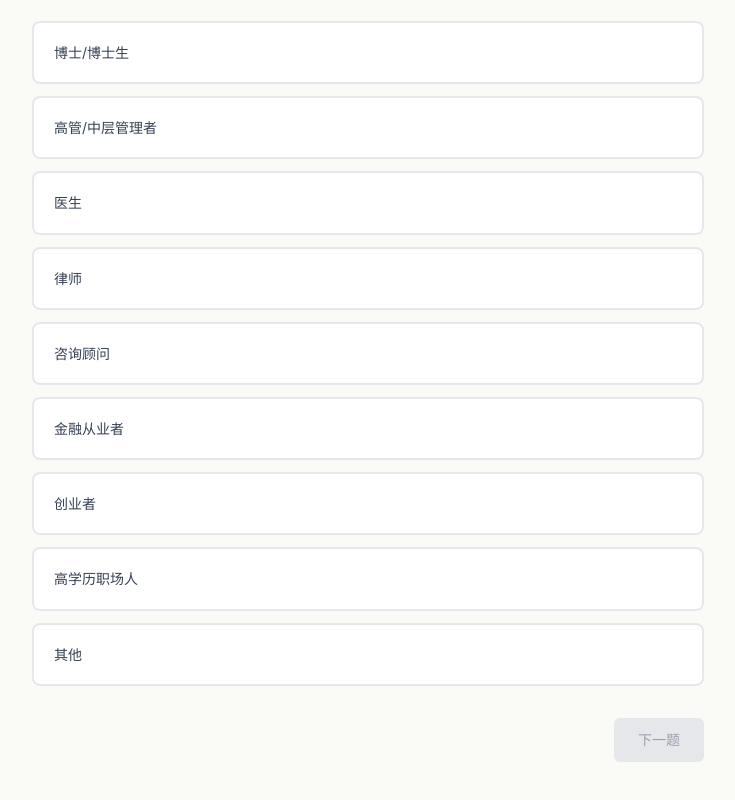
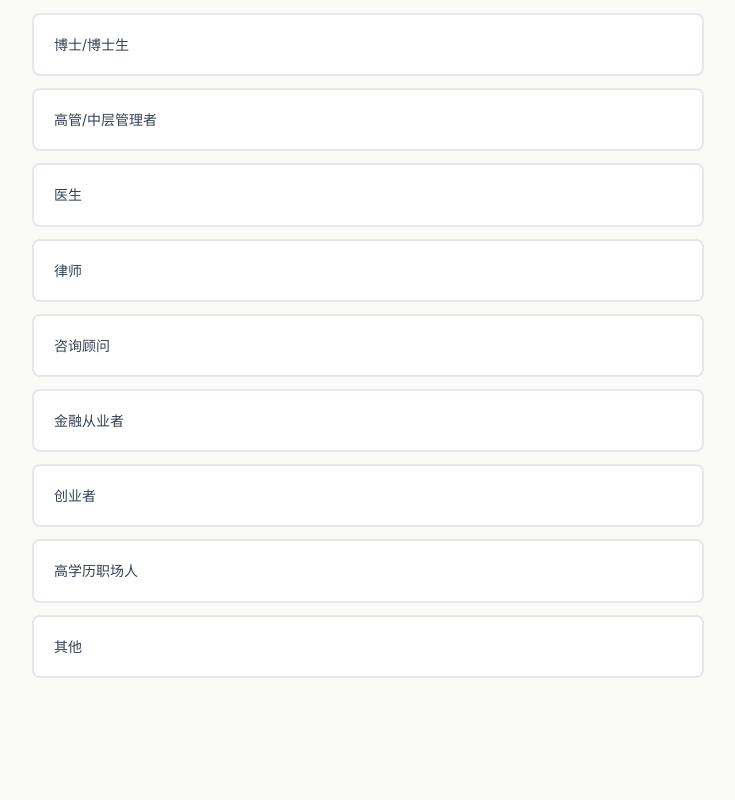
Before and after one commit to ShayLiu/shiftsight, a Next.js app: page /test in a window 1280 px wide. Shown: the part 316-1116 px from the top of the page, without its empty margins (272-1007 px from the left). After the commit the page ends 1042 px from the top, so only its background shows below. Built offline with nearby package versions, Linux system fonts and the light colour scheme.

Commit message:
feat: auto-advance on select + back button

```diff
--- a/components/TestForm.tsx
+++ b/components/TestForm.tsx
@@ -7,13 +7,12 @@ import { TestAnswer } from '@/types/test';
 import { generateInitialResult } from '@/lib/generateInitialResult';
 import OptionCard from './OptionCard';
 import ProgressBar from './ProgressBar';
-import { Loader2 } from 'lucide-react';
+import { Loader2, ChevronLeft } from 'lucide-react';
 
 export default function TestForm() {
   const router = useRouter();
   const [currentIndex, setCurrentIndex] = useState(0);
   const [answers, setAnswers] = useState<TestAnswer[]>([]);
-  const [currentSelection, setCurrentSelection] = useState<string | null>(null);
   const [optionalText, setOptionalText] = useState('');
   const [submitting, setSubmitting] = useState(false);
 
@@ -21,33 +20,40 @@ export default function TestForm() {
   const currentQuestion = TEST_QUESTIONS[currentIndex];
   const isLastQuestion = currentIndex === totalQuestions - 1;
 
+  const currentAnswer = answers.find((a) => a.questionId === currentQuestion.id);
+
   function handleSelectOption(value: string, tags: string[], label: string) {
-    setCurrentSelection(value);
-    const existingIndex = answers.findIndex((a) => a.questionId === currentQuestion.id);
     const newAnswer: TestAnswer = {
       questionId: currentQuestion.id,
       value,
       label,
       tags,
     };
+    const existingIndex = answers.findIndex((a) => a.questionId === currentQuestion.id);
+    let newAnswers: TestAnswer[];
     if (existingIndex >= 0) {
-      const newAnswers = [...answers];
+      newAnswers = [...answers];
       newAnswers[existingIndex] = newAnswer;
+    } else {
+      newAnswers = [...answers, newAnswer];
+    }
     setAnswers(newAnswers);
-    } else {
-      setAnswers([...answers, newAnswer]);
+
+    if (!isLastQuestion) {
+      setTimeout(() => {
+        setCurrentIndex(currentIndex + 1);
+      }, 300);
     }
   }
 
-  function handleNext() {
-    if (!currentSelection) return;
-    setCurrentIndex(currentIndex + 1);
-    const nextAnswer = answers.find((a) => a.questionId === TEST_QUESTIONS[currentIndex + 1]?.id);
-    setCurrentSelection(nextAnswer?.value || null);
+  function handleBack() {
+    if (currentIndex > 0) {
+      setCurrentIndex(currentIndex - 1);
+    }
   }
 
   function handleSubmit() {
-    if (!currentSelection && !isLastQuestion) return;
+    if (!currentAnswer) return;
     setSubmitting(true);
 
     const result = generateInitialResult(answers, optionalText);
@@ -61,7 +67,18 @@ export default function TestForm() {
     <div className="w-full max-w-2xl mx-auto">
       <ProgressBar current={currentIndex + 1} total={totalQuestions} />
 
-      <div className="mt-8">
+      <div className="mt-6">
+        {currentIndex > 0 && (
+          <button
+            type="button"
+            onClick={handleBack}
+            className="flex items-center gap-1 text-sm text-gray-500 hover:text-[#1a365d] transition-colors mb-4"
+          >
+            <ChevronLeft size={16} />
+            上一题
+          </button>
+        )}
+
         <h2 className="text-xl font-semibold text-[#1a365d] mb-6">
           {currentQuestion.title}
         </h2>
@@ -71,13 +88,14 @@ export default function TestForm() {
             <OptionCard
               key={option.value}
               label={option.label}
-              selected={currentSelection === option.value}
+              selected={currentAnswer?.value === option.value}
               onClick={() => handleSelectOption(option.value, option.tags, option.label)}
             />
           ))}
         </div>
 
         {isLastQuestion && (
+          <>
             <div className="mt-8">
               <label className="block text-sm font-medium text-gray-700 mb-2">
                 还有什么想补充的？（选填）
@@ -89,38 +107,24 @@ export default function TestForm() {
                 className="w-full rounded-lg border border-gray-200 px-4 py-3 text-sm text-gray-700 placeholder-gray-400 focus:border-[#1a365d] focus:outline-none focus:ring-1 focus:ring-[#1a365d] min-h-[100px] resize-y"
               />
             </div>
-        )}
 
             <div className="mt-8 flex justify-end">
-          {!isLastQuestion ? (
-            <button
-              type="button"
-              onClick={handleNext}
-              disabled={!currentSelection}
-              className={`rounded-md px-6 py-3 text-sm font-medium transition-colors ${
-                currentSelection
-                  ? 'bg-[#1a365d] text-white hover:bg-[#2a4a7f]'
-                  : 'bg-gray-200 text-gray-400 cursor-not-allowed'
-              }`}
-            >
-              下一题
-            </button>
-          ) : (
               <button
                 type="button"
                 onClick={handleSubmit}
-              disabled={!currentSelection || submitting}
+                disabled={!currentAnswer || submitting}
                 className={`rounded-md px-8 py-3 text-sm font-medium transition-colors flex items-center gap-2 ${
-                currentSelection && !submitting
+                  currentAnswer && !submitting
                     ? 'bg-[#1a365d] text-white hover:bg-[#2a4a7f]'
                     : 'bg-gray-200 text-gray-400 cursor-not-allowed'
                 }`}
               >
                 {submitting && <Loader2 size={16} className="animate-spin" />}
-              {submitting ? '正在分析...' : '提交'}
+                {submitting ? '正在分析...' : '查看结果'}
               </button>
+            </div>
+          </>
         )}
-        </div>
       </div>
     </div>
   );
```
Also changed, not shown: 32 other files (tests, documents, lock files or other folders). Lines whose indentation alone changed are shown as unchanged.
